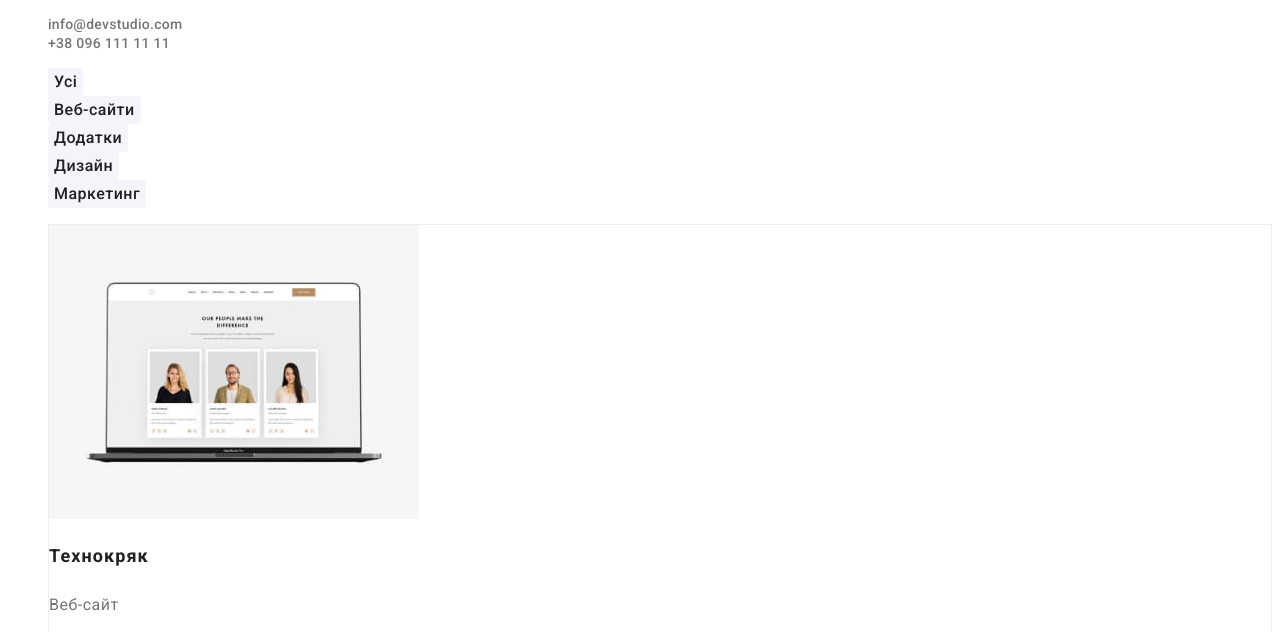
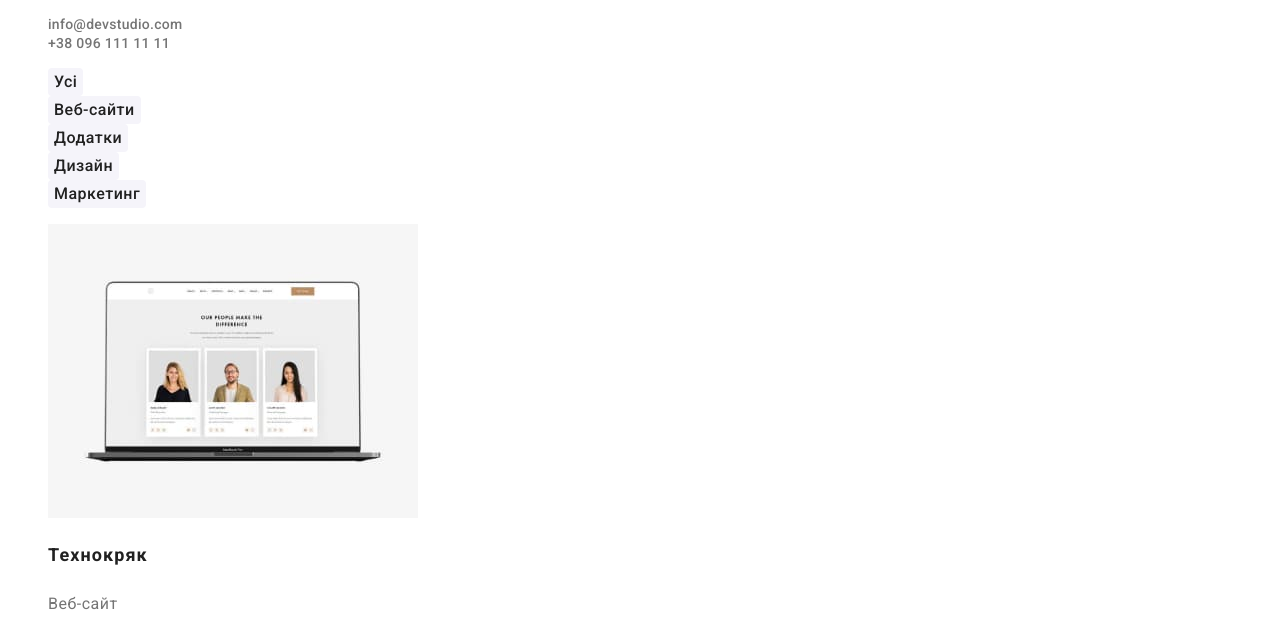
Before and after one commit to yulka-pulka/goit-markup-hw-02, a plain HTML site: page portfolio.html in a window 1280 px wide. Shown: the part 114-746 px from the top of the page. Drawn offline with Linux system fonts and the light colour scheme.

Commit message:
Прибирає border

```diff
--- a/css/styles.css
+++ b/css/styles.css
@@ -240,11 +240,6 @@ body {
   background-color: var(--accent-color);
 }
 
-.gallery-item {
-  background-color: var(--white-color);
-  border: 1px solid var(--border-color);
-}
-
 .gallery-img {
   width: 370px;
   height: 294px;
```
